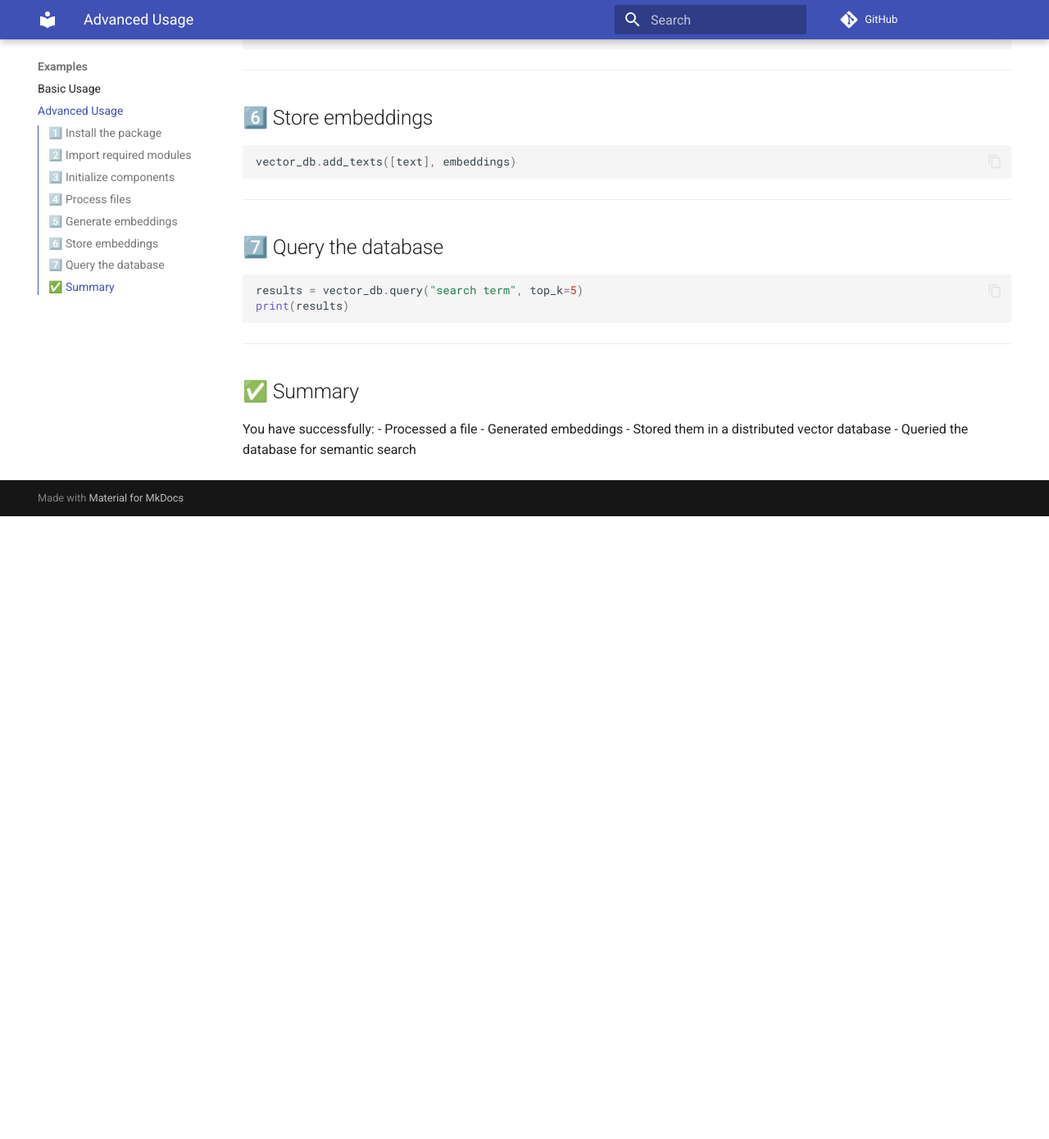
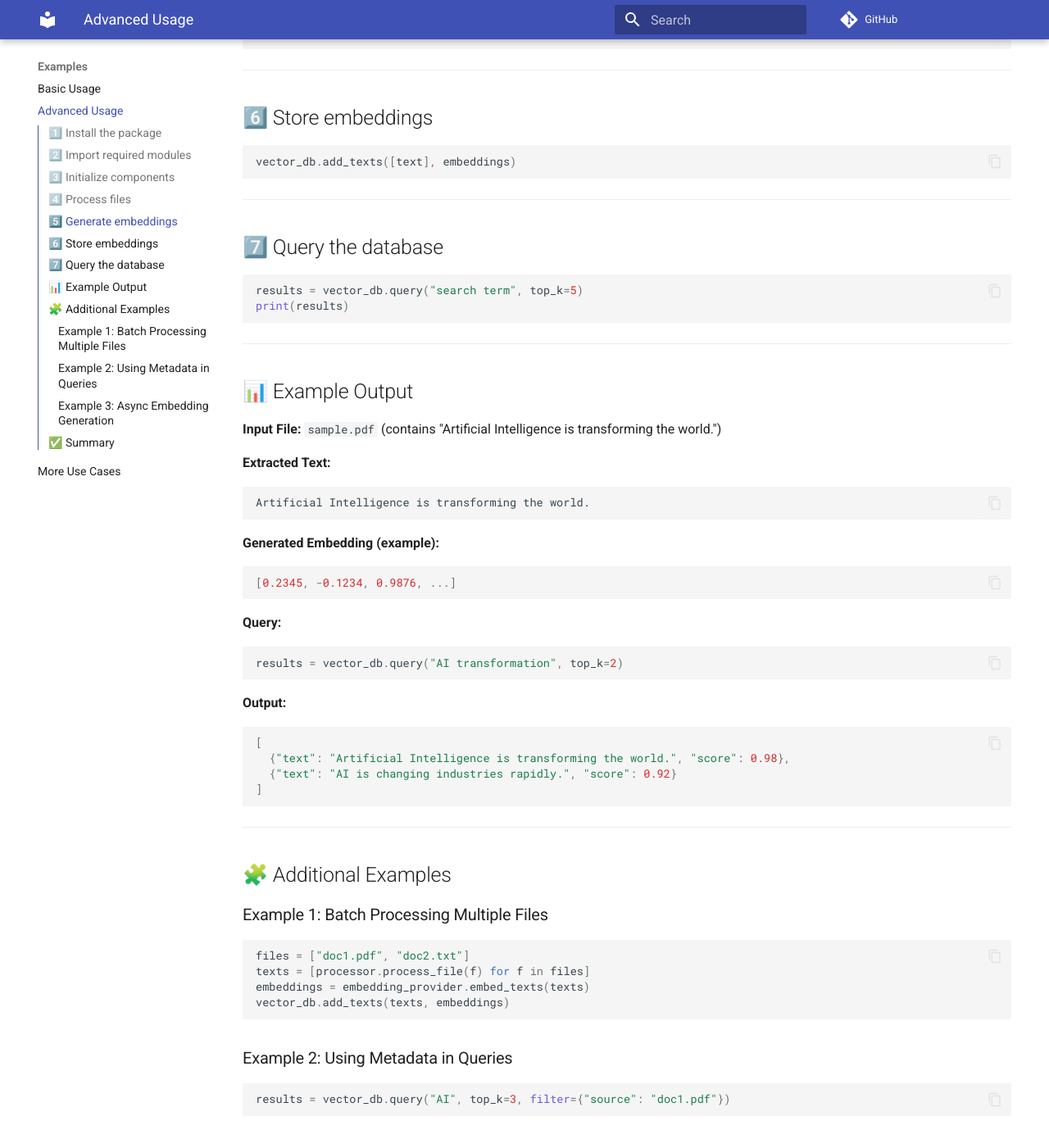
Before and after one commit to isathish/embeddingframework, an MkDocs documentation site: the page built from docs/examples/advanced-usage.md, in a window 1280 px wide and 1400 px high, scrolled down 1054 px. Shown: the top 1390 px of the window at 82% size. Built offline with MkDocs 1.6.1 and Material for MkDocs 9.7.7, drawn with Linux system fonts in a browser that asks for light colours; comment, search, counter and statistics services are not loaded; before the commit the page ends 1684 px from its top, so only the background shows below that; some of the changed text lies outside the part shown.

Commit message:
Expand example docs with outputs, advanced cases, and new use cases file

````diff
--- a/docs/examples/advanced-usage.md
+++ b/docs/examples/advanced-usage.md
@@ -58,9 +58,67 @@ print(results)
 
 ---
 
+## 📊 Example Output
+
+**Input File:** `sample.pdf` (contains "Artificial Intelligence is transforming the world.")
+
+**Extracted Text:**
+```
+Artificial Intelligence is transforming the world.
+```
+
+**Generated Embedding (example):**
+```python
+[0.2345, -0.1234, 0.9876, ...]
+```
+
+**Query:**
+```python
+results = vector_db.query("AI transformation", top_k=2)
+```
+
+**Output:**
+```python
+[
+  {"text": "Artificial Intelligence is transforming the world.", "score": 0.98},
+  {"text": "AI is changing industries rapidly.", "score": 0.92}
+]
+```
+
+---
+
+## 🧩 Additional Examples
+
+### Example 1: Batch Processing Multiple Files
+```python
+files = ["doc1.pdf", "doc2.txt"]
+texts = [processor.process_file(f) for f in files]
+embeddings = embedding_provider.embed_texts(texts)
+vector_db.add_texts(texts, embeddings)
+```
+
+### Example 2: Using Metadata in Queries
+```python
+results = vector_db.query("AI", top_k=3, filter={"source": "doc1.pdf"})
+```
+
+### Example 3: Async Embedding Generation
+```python
+import asyncio
+
+async def main():
+    embeddings = await embedding_provider.aembed_texts(["Async example"])
+    print(embeddings)
+
+asyncio.run(main())
+```
+
+---
+
 ## ✅ Summary
 You have successfully:
 - Processed a file
 - Generated embeddings
 - Stored them in a distributed vector database
 - Queried the database for semantic search
+- Used batch processing, metadata filtering, and async embedding generation
--- a/mkdocs.yml
+++ b/mkdocs.yml
@@ -31,6 +31,7 @@ nav:
 - Examples:
   - Basic Usage: examples/basic-usage.md
   - Advanced Usage: examples/advanced-usage.md
+  - More Use Cases: examples/more-use-cases.md
 - Contributing: contributing.md
 - License: license.md
 - License: license.md
````
Also changed, not shown: docs/examples/basic-usage.md (+46 -0 lines), docs/examples/more-use-cases.md (added, +122 -0 lines).
